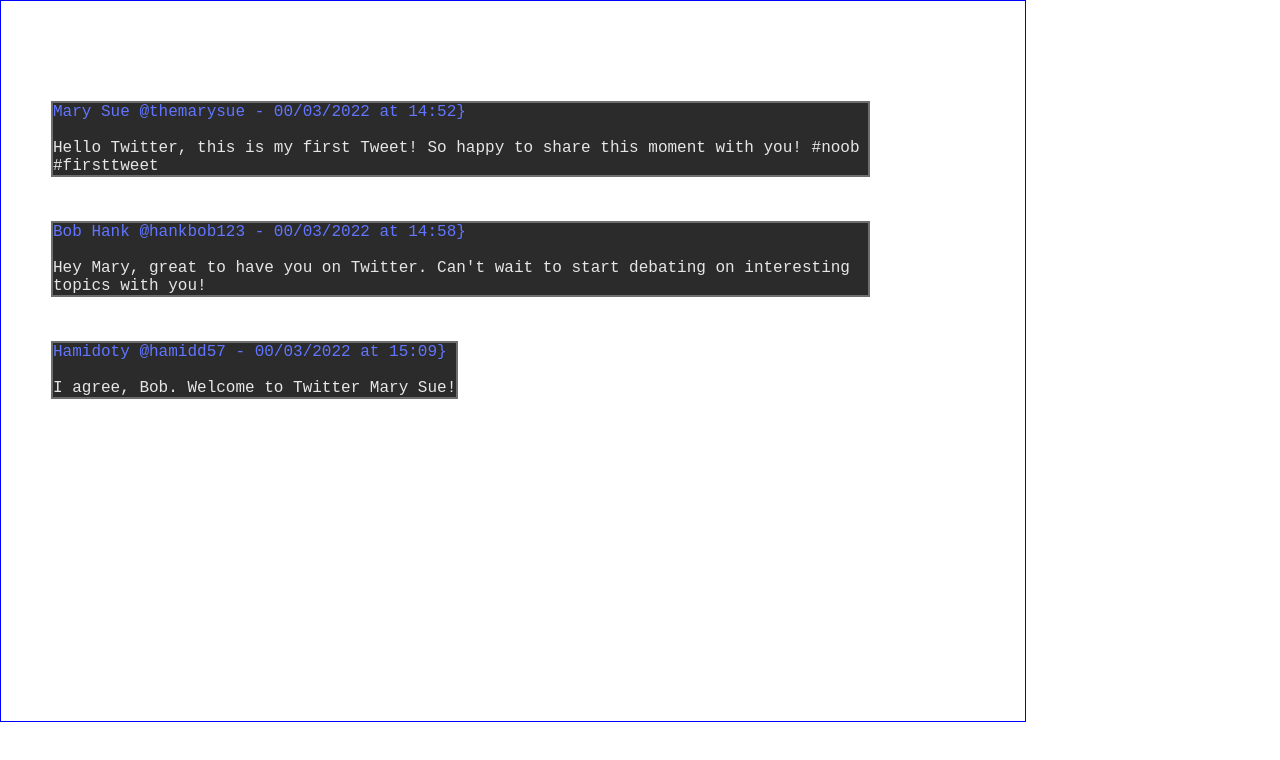
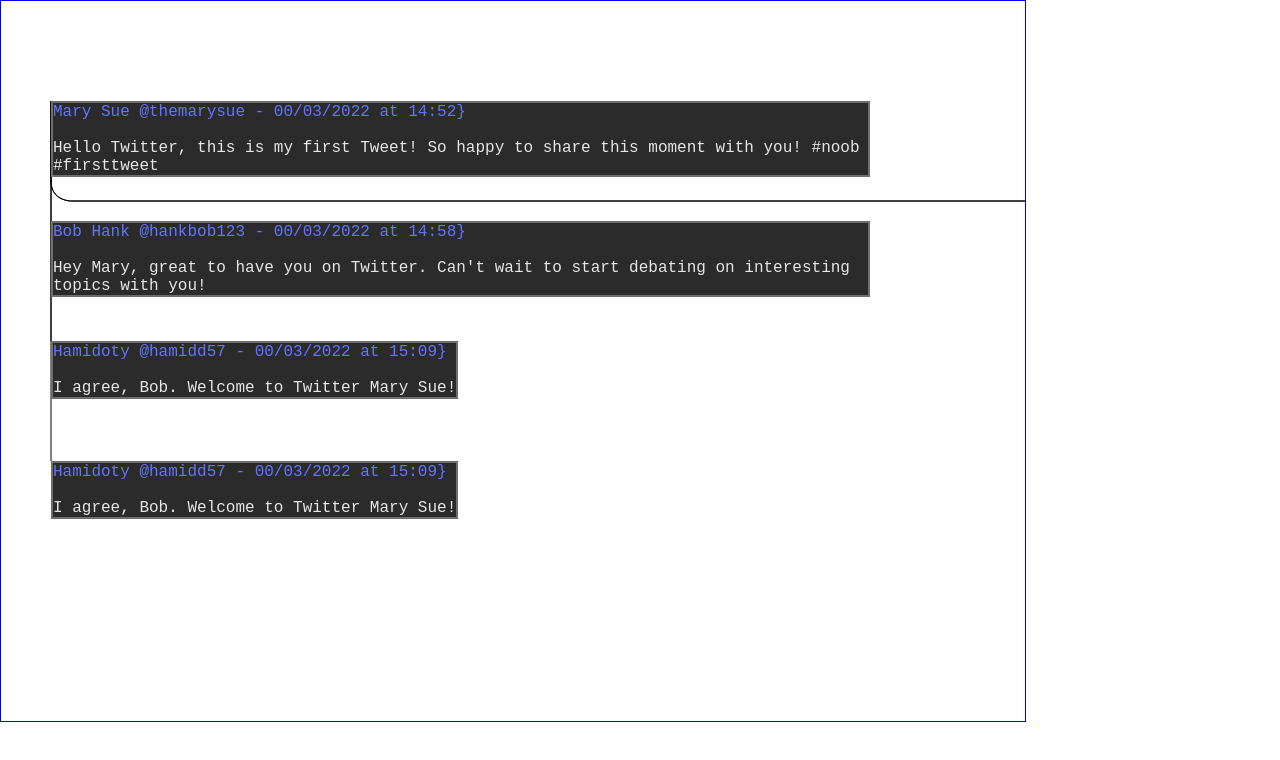
Before and after one commit to sdefrenn/tweetoscope, a React (Create React App) app in the folder client/: page / in a window 1280 px wide. Shown: the top 760 px of the page. Built offline with nearby package versions, Linux system fonts and the light colour scheme.

Commit message:
add arcs

```diff
--- /dev/null
+++ b/client/src/components/tweetArc/styles.ts
@@ -0,0 +1 @@
+import styled from "styled-components";
--- /dev/null
+++ b/client/src/components/tweetArc/tweetArc.tsx
@@ -0,0 +1,36 @@
+import DisplayTweet from "../../commons/models/diplayTweet";
+
+const Curve = 20;
+
+function TweetArc({rootTweet, childTweet}: {rootTweet: DisplayTweet, childTweet: DisplayTweet}) {
+    return connectClean(rootTweet.position.x, rootTweet.position.y, childTweet.position.x, childTweet.position.y, Curve);
+}
+
+function connectBezier(x1:number,y1:number,x2:number,y2:number, offset:number){
+    return <path stroke="black" fill="transparent"
+                d={`M${x1},${y1} C${x1},${y2/2} ${x2},${y2/2} ${x2},${y2}`}
+                >
+            </path>
+
+}
+
+function connectClean(x1:number,y1:number,x2:number,y2:number, offset:number){
+    let curveSize = offset;
+    //if node on left of root, modify curve offset
+    let horizontalCurve = x2<x1?-curveSize:curveSize;
+    //SHOULD NEVER HAPPEN\
+    //TODO: throw an error
+    if(Math.abs(x2-x1) < curveSize*2){
+        return <path stroke="black" fill="transparent" d={`M${x1},${y1} L${x1},${y2}`}></path>
+    }
+    return <path stroke="black" fill="transparent"
+        d={`M${x1},${y1}
+            L${x1},${y2-offset-curveSize}
+            C${x1},${y2-offset} ${x1+horizontalCurve},${y2-offset} ${x1+horizontalCurve},${y2-offset}
+            L${x2-horizontalCurve},${y2-offset}
+            C${x2},${y2-offset} ${x2},${y2} ${x2},${y2}
+            `}
+            ></path>
+}
+
+export default TweetArc;
--- a/client/src/containers/twitterTimeline/services/tweetTreeGenerator.tsx
+++ b/client/src/containers/twitterTimeline/services/tweetTreeGenerator.tsx
@@ -5,7 +5,7 @@
 
   let tweetList: DisplayTweet[] = [];
   let position = {x: 50, y: 100};
-  let queue = [rootTweet];
+  let queue = tweetList;
 
 
   // add root first
@@ -23,12 +23,13 @@
 
     for(const reply of currentTweet.replies) {
 
-      tweetList.push(new DisplayTweet(reply, {x: position.x, y: position.y}));
+      let replyDisplay = new DisplayTweet(reply, {x: position.x, y: position.y}, currentTweet);
+      tweetList.push(replyDisplay)
       previousLength = reply.text.length * 10;
       position.x += previousLength;
       // if the current reply has itself its own replies, add the reply to the queue
       if(reply.replies.length > 0) {
-        queue.push(reply);
+        queue.push(replyDisplay);
       }
     }
   }
--- a/client/src/containers/twitterTimeline/styles.ts
+++ b/client/src/containers/twitterTimeline/styles.ts
@@ -14,3 +14,11 @@
 font-family: 'VT323', monospace;
 }
 `;
+
+export const SVGContainer = styled.svg`
+position: absolute;
+top:0;
+left:0;
+width:100%;
+height:100%;
+`;
--- a/client/src/containers/twitterTimeline/twitterTimeline.tsx
+++ b/client/src/containers/twitterTimeline/twitterTimeline.tsx
@@ -4,17 +4,25 @@
 import TweetArc from "../../components/tweetArc/tweetArc";
 import TweetTree from "../tweetTree/tweetTree";
 import genTreeFor from "./services/tweetTreeGenerator";
-import {Container} from "./styles";
+import {Container, SVGContainer} from "./styles";
 
 
 function TwitterTimeline({someProperty}: {someProperty: string}) {
     const twitter = new TwitterService();
 
-    const [displayTweets, setDisplayTweets] = useState(twitter.getTimeline().map(tweet => genTreeFor(tweet)));
+    const [rootDisplayTweets, setDisplayTweets] = useState(twitter.getTimeline().map(tweet => genTreeFor(tweet)));
 
 
     return  <Container>
-                {displayTweets.map(tweetList => <TweetTree key={tweetList[0]!.id} tweets={tweetList}></TweetTree>)}
+                <SVGContainer>
+                    {rootDisplayTweets.flat().map(dTweet => {
+                        if(dTweet.displayParent!=null){
+                            return <TweetArc rootTweet={dTweet.displayParent} childTweet={dTweet}></TweetArc>
+                        }
+                    })
+                    }
+                </SVGContainer>
+                {rootDisplayTweets.map(tweetList => <TweetTree key={tweetList[0]!.id} tweets={tweetList}></TweetTree>)}
             </Container>;
 
 }
```
Also changed, not shown: 1 other file (tests, documents, lock files or other folders).
